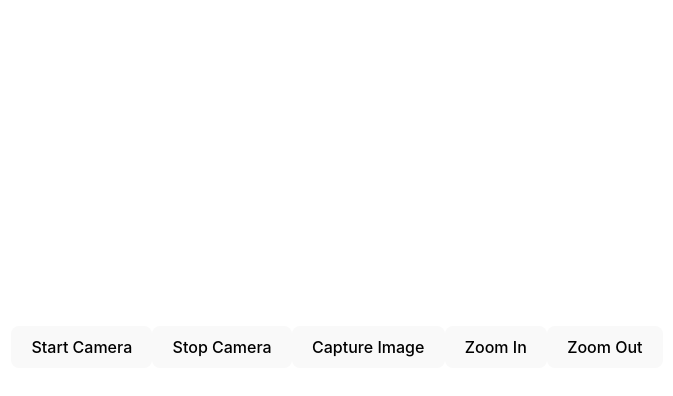
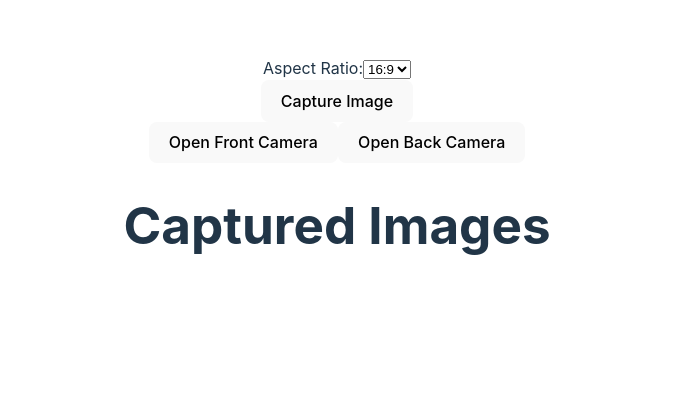
Before and after one commit to sarkarsubho/Remote_Inspection, a React (Vite) app: page / in a window 1280 px wide. Shown: the part 306-702 px from the top of the page, without its empty margins (303-976 px from the left). Built offline with nearby package versions, Linux system fonts and the light colour scheme.

Commit message:
fixed aspect ratio

```diff
--- a/src/App.jsx
+++ b/src/App.jsx
@@ -11,9 +11,9 @@ function App() {
 
   return (
     <>
-      {/* <Camera /> */}
+      <Camera />
       {/* <CameraApp/> */}
-      <CameraComponent/>
+      {/* <CameraComponent/> */}
     </>
   );
 }
--- a/src/components/Camera.jsx
+++ b/src/components/Camera.jsx
@@ -3,10 +3,9 @@ import { v4 as uuidv4 } from "uuid";
 import { useGetCams } from "../hooks/hooks";
 
 const Camera = () => {
-  const [openBackCamera, setOpenBackCamera] = useState(false);
   const [mediaStream, setMediaStream] = useState(null);
   let [camIndex, setCamIndex] = useState(0);
-  const [selectedCamera, setSelectedCamera] = useState("user"); // environment
+  const [selectedCamera, setSelectedCamera] = useState(""); // environment
   const [aspectRatio, setAspectRatio] = useState("16:9");
   const videoRef = useRef(null);
   const canvasRef = useRef(null);
@@ -15,16 +14,22 @@ const Camera = () => {
 
   const [getCamErr, setGetCamErr] = useState(false);
 
-  const startCamera = async (fm = "user") => {
+  const getCamera = async (fm) => {
     setGetCamErr(false);
+
     if (mediaStream) {
       mediaStream.getTracks().forEach((track) => track.stop());
       setMediaStream(null);
     }
+
     try {
-      const stream = await navigator.mediaDevices.getUserMedia({
-        video: { facingMode: fm },
-      });
+      let constraints = {
+        video: {
+          facingMode: fm,
+          aspectRatio: { ideal: eval(aspectRatio.replace(":", "/")) },
+        },
+      };
+      const stream = await navigator.mediaDevices.getUserMedia(constraints);
       setMediaStream(stream);
       videoRef.current.srcObject = stream;
     } catch (error) {
@@ -33,12 +38,16 @@ const Camera = () => {
     }
   };
 
-  const stopCamera = () => {
-    if (mediaStream) {
-      mediaStream.getTracks().forEach((track) => track.stop());
-      setMediaStream(null);
-    }
-    startCamera({ exact: "environment" });
+  const openFrontCam = () => {
+    getCamera("user");
+  };
+
+  const openBackCam = () => {
+    // if (mediaStream) {
+    //   mediaStream.getTracks().forEach((track) => track.stop());
+    //   setMediaStream(null);
+    // }
+    getCamera({ exact: "environment" });
   };
 
   const handleCameraToggle = () => {
@@ -64,32 +73,26 @@ const Camera = () => {
     setImages((prev) => [...prev, { _id: uuidv4(), url: imageDataUrl }]);
   };
 
-  const constraints = {
-    video: {
-      facingMode: selectedCamera,
-      aspectRatio: { ideal: eval(aspectRatio.replace(":", "/")) },
-    },
-  };
-
   const handleDelete = (id) => {
     setImages((prev) => prev.filter((e) => e._id !== id));
   };
 
   useEffect(() => {
-    // getCams();
-    // console.log("camIndex", vid[camIndex]);
-    navigator.mediaDevices
-      .getUserMedia(constraints)
-      .then((stream) => {
-        videoRef.current.srcObject = stream;
-      })
-      .catch((error) => {
-        console.error("Error accessing camera:", error);
-      });
+    selectedCamera === "user" && openFrontCam();
+    selectedCamera === "environment" && openBackCam();
+
+    // navigator.mediaDevices
+    //   .getUserMedia(constraints)
+    //   .then((stream) => {
+    //     videoRef.current.srcObject = stream;
+    //   })
+    //   .catch((error) => {
+    //     console.error("Error accessing camera:", error);
+    //   });
     // console.log(constraints);
   }, [selectedCamera, camIndex, aspectRatio]);
 
-  console.log(constraints);
+  // console.log(constraints);
   // // ----------------------
 
   return (
@@ -121,8 +124,12 @@ const Camera = () => {
       </div>
 
       <div>
-        <button onClick={startCamera}>Open Front Camera</button>
-        <button onClick={stopCamera}>Open Back Camera</button>
+        <button onClick={() => setSelectedCamera("user")}>
+          Open Front Camera
+        </button>
+        <button onClick={() => setSelectedCamera("environment")}>
+          Open Back Camera
+        </button>
       </div>
 
       <div>
```
